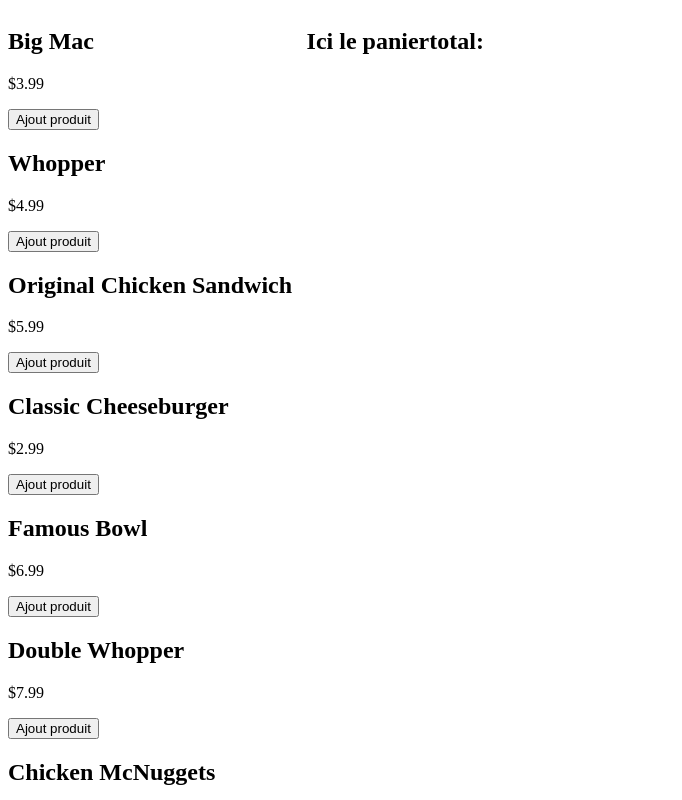
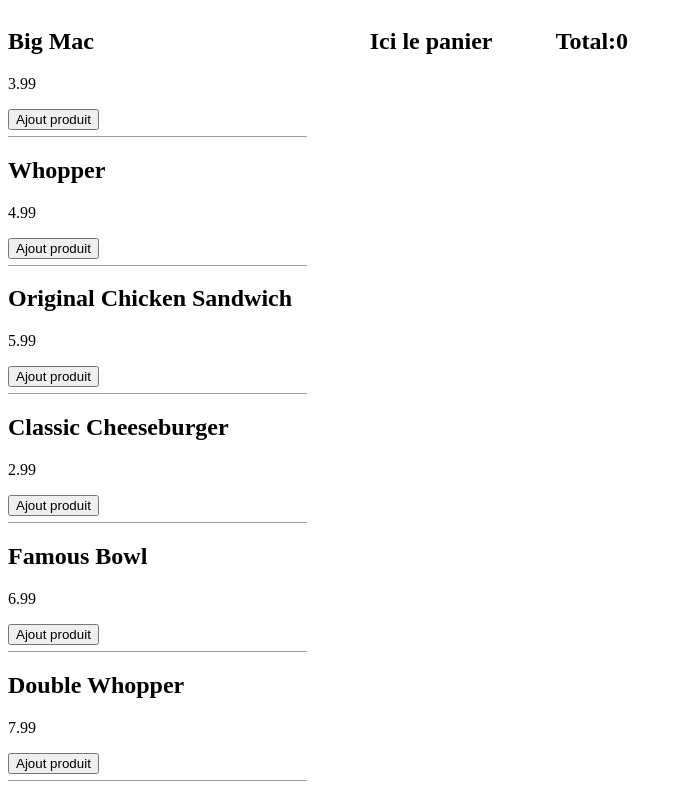
Before and after one commit to Zephymanya/wakafood, a Next.js app: page / in a window 1280 px wide. Shown: the top 800 px of the page, without its empty margins (0-682 px from the left). Built offline with nearby package versions, Linux system fonts and the light colour scheme.

Commit message:
livrable

```diff
--- a/pages/index.js
+++ b/pages/index.js
@@ -20,7 +20,7 @@
 let total=0;
 element.forEach(item => {
   const produit=api.find((prod)=>prod.id===item.id);
-  total+=produit.price * item.quantity;
+  total+=produit.price;
 });
 
 
@@ -34,7 +34,7 @@
      <div>
 {
   api.map((item)=>(
-    <div key={item.id}>
+    <div key={item.id} className={styles.produits}>
         <h2>{item.name}</h2>
         <p>{item.price}</p>
         <button onClick={() => addTopanier(item)}>Ajout produit</button>
@@ -59,7 +59,7 @@
   }
  </div>
 
- <h2>total:{CalculeTotal} </h2>
+ <h2>Total:{CalculeTotal()} </h2>
   </div>
   )
 }
--- a/styles/Home.module.css
+++ b/styles/Home.module.css
@@ -1,7 +1,16 @@
-.panier{
-  background-color: blue;
+.content_principal{
+  display: flex;
+  gap: 5%;
+  font-family:var(--font-mono);
 }
 
-.content_principal{
-  display: flex;
+.produits{
+  padding-bottom: 2%;
+  border-bottom:1px solid rgb(160, 160, 160) ;
 }
+
+.panier{
+  padding-bottom: 2%;
+  border-bottom:1px solid rgb(160, 160, 160) ;
+
+}
--- a/utils/api.js
+++ b/utils/api.js
@@ -2,7 +2,7 @@
     {
       id: "1",
       name: "Big Mac",
-      price: "$3.99",
+      price: 3.99,
       image:
         "https://www.mcdonalds.com/content/dam/usa/nfl/assets/nav/arches-logo_50.png",
       description:
@@ -11,7 +11,7 @@
     {
       id: "2",
       name: "Whopper",
-      price: "$4.99",
+      price: 4.99,
       image:
         "https://www.bk.com/sites/default/files/2021-04/new-whopper-web-hero_0.png",
       description:
@@ -20,7 +20,7 @@
     {
       id: "3",
       name: "Original Chicken Sandwich",
-      price: "$5.99",
+      price: 5.99,
       image:
         "https://www.bk.com/sites/default/files/2021-04/original-chicken-sandwich-web-hero.png",
       description:
@@ -29,7 +29,7 @@
     {
       id: "4",
       name: "Classic Cheeseburger",
-      price: "$2.99",
+      price: 2.99,
       image:
         "https://www.mcdonalds.com/is/image/content/dam/usa/nfl/assets/nav/arches-logo_50.png",
       description:
@@ -38,7 +38,7 @@
     {
       id: "5",
       name: "Famous Bowl",
-      price: "$6.99",
+      price: 6.99,
       image:
         "https://www.kfc.com/hubfs/2021%20Menus%20Menu/Menu-Identify/Famous-Bowl.png",
       description:
@@ -47,7 +47,7 @@
     {
       id: "6",
       name: "Double Whopper",
-      price: "$7.99",
+      price: 7.99,
       image:
         "https://www.bk.com/sites/default/files/2021-04/double-whopper-web-hero.png",
       description:
@@ -56,7 +56,7 @@
     {
       id: "7",
       name: "Chicken McNuggets",
-      price: "$4.99",
+      price: 4.99,
       image:
         "https://www.mcdonalds.com/content/dam/usa/nfl/assets/nav/arches-logo_50.png",
       description:
@@ -65,7 +65,7 @@
     {
       id: "8",
       name: "Impossible Whopper",
-      price: "$5.99",
+      price: 5.99,
       image:
         "https://www.bk.com/sites/default/files/2021-04/impossible-whopper-web-hero.png",
       description:
@@ -74,7 +74,7 @@
     {
       id: "9",
       name: "BBQ Bacon Whopper",
-      price: "$6.99",
+      price: 6.99,
       image:
         "https://www.bk.com/sites/default/files/2021-04/bbq-bacon-whopper-web-hero.png",
       description:
@@ -83,7 +83,7 @@
     {
       id: "10",
       name: "10-Piece Chicken McNuggets",
-      price: "$7.99",
+      price: 7.99,
       image:
         "https://www.mcdonalds.com/content/dam/usa/nfl/assets/nav/arches-logo_50.png",
       description:
@@ -92,7 +92,7 @@
     {
       id: "11",
       name: "Big N' Tasty",
-      price: "$4.99",
+      price: 4.99,
       image:
         "https://www.mcdonalds.com/is/image/content/dam/usa/nfl/assets/nav/arches-logo_50.png",
       description: "A premium burger made with 100",
```
